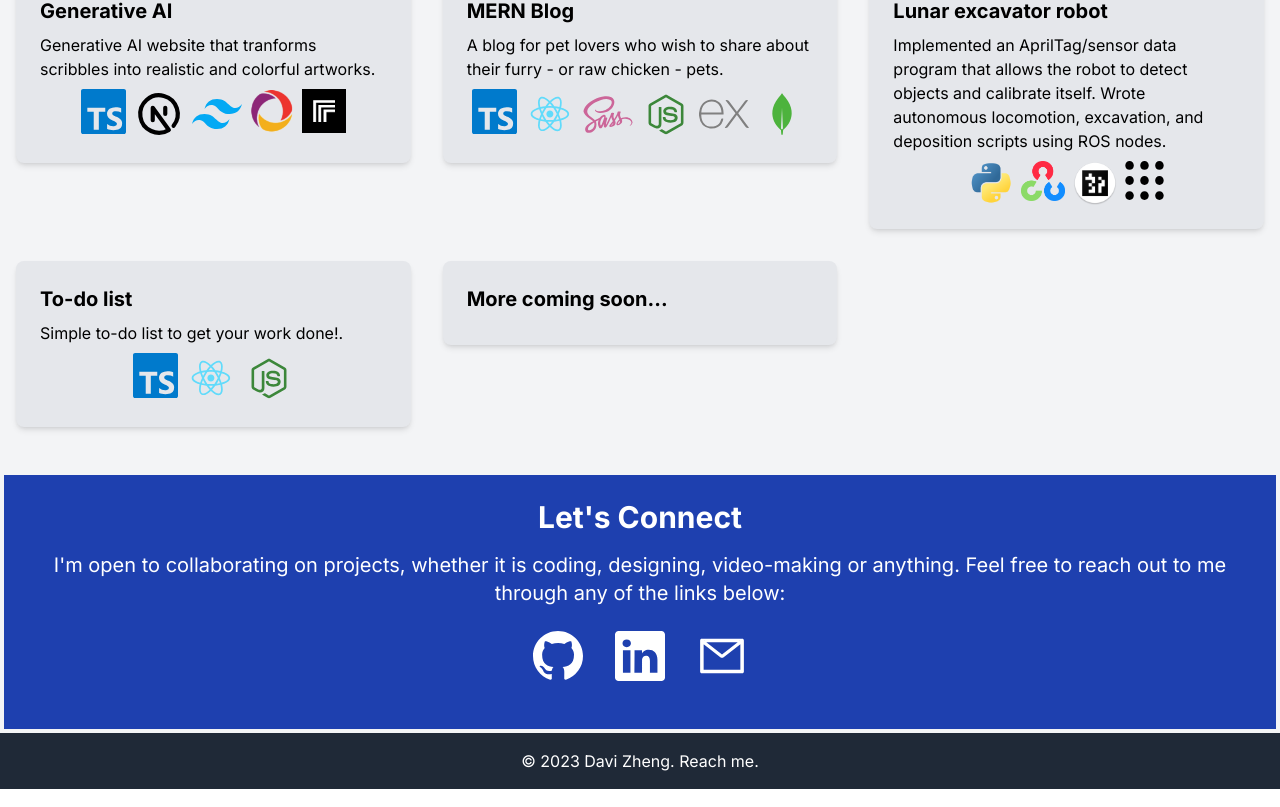
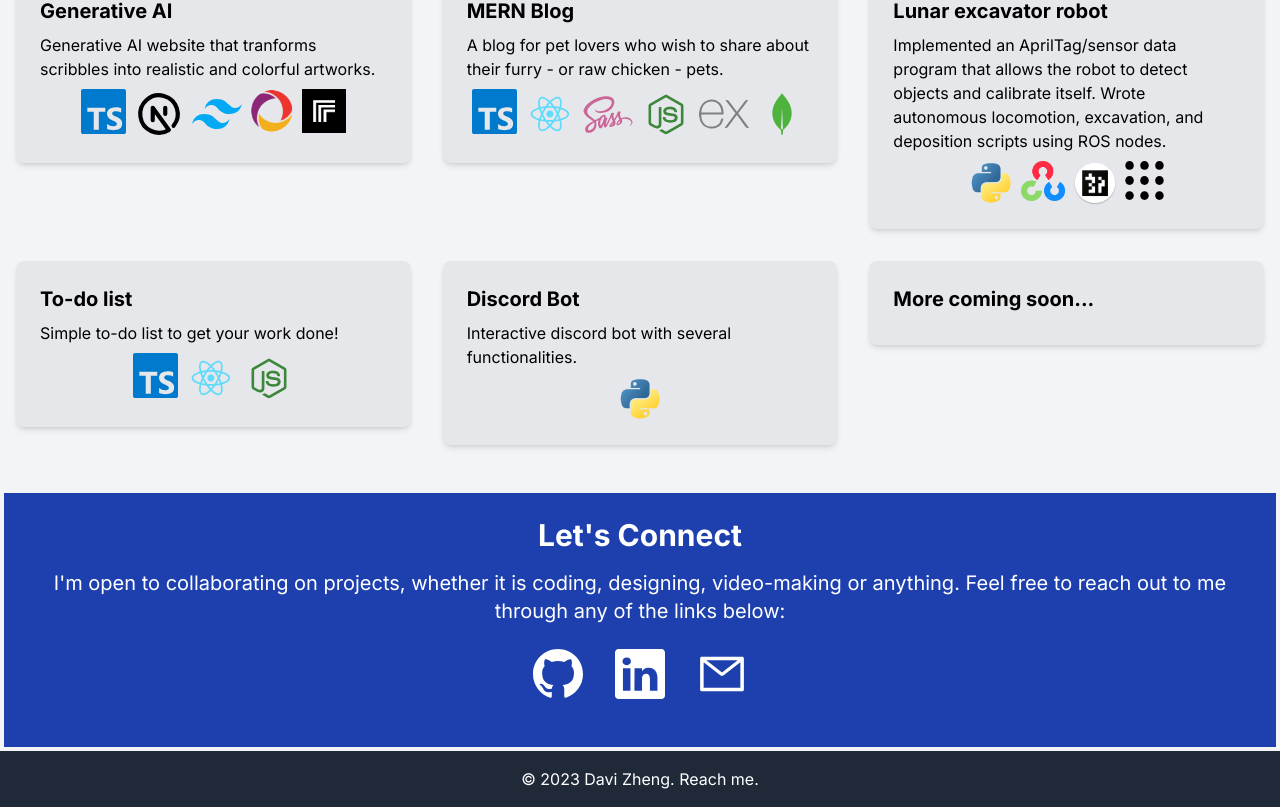
Before and after one commit to DaviZCodes/my-website-bento, a Next.js app: page / in a window 1280 px wide. Shown: the part 939-1746 px from the top of the page. Built offline with nearby package versions, Linux system fonts and the light colour scheme.

Commit message:
discord bot

```diff
--- a/src/app/page.tsx
+++ b/src/app/page.tsx
@@ -220,11 +220,36 @@ const Home = () => {
                 title="Click for more"
               >
                 <h3 className="text-xl font-bold mb-2">To-do list</h3>
-                <p>Simple to-do list to get your work done!.</p>
+                <p>Simple to-do list to get your work done!</p>
                 <div className="flex justify-center gap-2 pt-2">
                   <SiTypescript size={45} color="#007acc" />
                   <DiReact size={50} color="#61dbfb" />
                   <DiNodejsSmall size={50} color="#3C873A" />
+                </div>
+              </div>
+            </Link>
+
+            <Link
+              href="https://github.com/DaviZCodes/my-discord-bot"
+              target="_blank"
+            >
+              <div
+                className="bg-gray-200 p-6 rounded-lg shadow-md transition-transform ease-in-out duration-300 scale-x-100 hover:scale-[1.02]"
+                title="Click for more"
+              >
+                <h3 className="text-xl font-bold mb-2">Discord Bot</h3>
+                <p>Interactive discord bot with several functionalities.</p>
+                <div className="flex justify-center gap-2 pt-2">
+                  <div className="w-11 h-11">
+                    <Image
+                      src="/python.png"
+                      width={0}
+                      height={0}
+                      sizes="100vw"
+                      className="w-full h-full"
+                      alt="Python Logo"
+                    />
+                  </div>
                 </div>
               </div>
             </Link>
```
